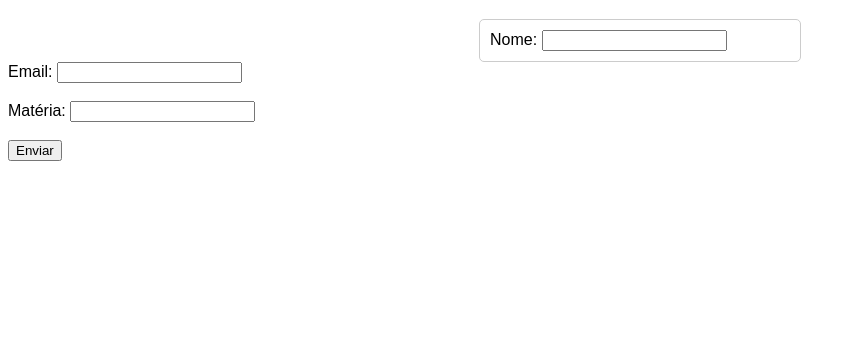
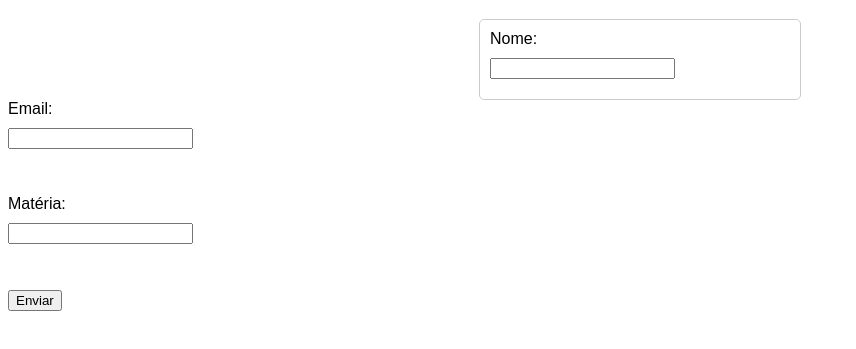
Before and after one commit to julmendes/Saresp_2024, a plain HTML site: page index.html in a window 1280 px wide. Shown: the part 61-410 px from the top of the page, without its empty margins (0-856 px from the left). Drawn offline with Linux system fonts and the light colour scheme.

Commit message:
Estilizando campos

```diff
--- a/style.css
+++ b/style.css
@@ -8,3 +8,7 @@ form {
     border: 1px solid #ccc;
     border-radius: 5px;
 }
+label, input {
+    display: block;
+    margin-bottom: 10px;
+}
```
